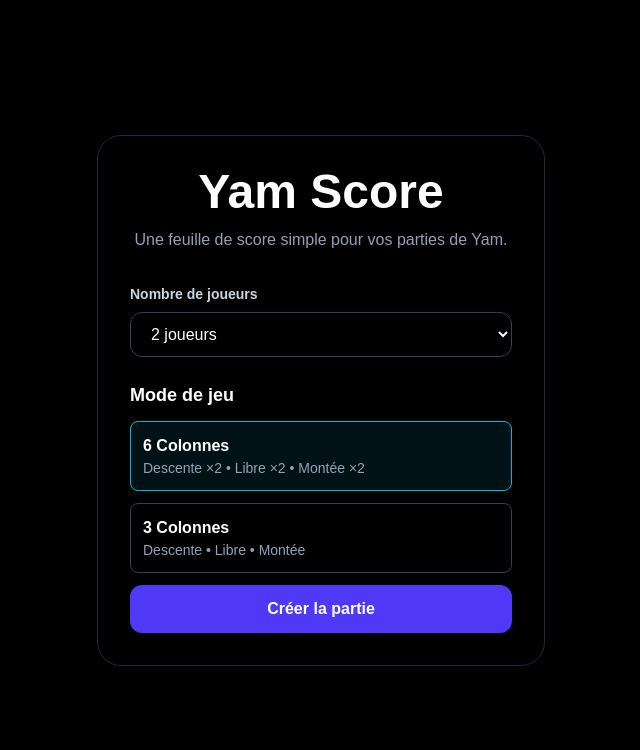
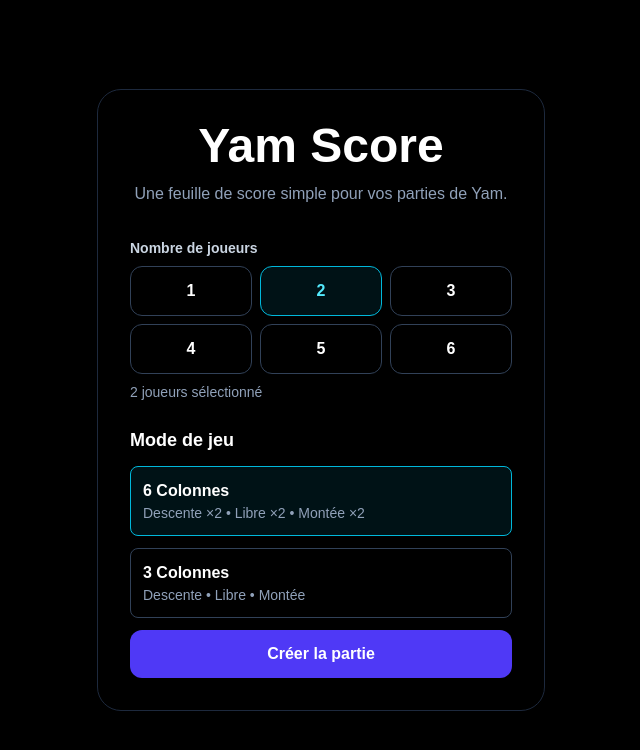
Before and after one commit to TomyGoody/yam-score, a Next.js app: page / in a window 1280 px wide. Shown: the top 750 px of the page, without its empty margins (319-959 px from the left). Built offline with nearby package versions, Linux system fonts and the light colour scheme.

Commit message:
improve ux

```diff
--- a/app/layout.tsx
+++ b/app/layout.tsx
@@ -1,6 +1,7 @@
 import type { Metadata } from "next";
 import { Geist, Geist_Mono } from "next/font/google";
 import "./globals.css";
+import { Analytics } from "@vercel/analytics/next"
 
 const geistSans = Geist({
   variable: "--font-geist-sans",
--- a/app/page.tsx
+++ b/app/page.tsx
@@ -56,6 +56,7 @@ export default function Home() {
   const [editingPlayerId, setEditingPlayerId] = useState<string | null>(null);
 const [editingName, setEditingName] = useState("");
   const [players, setPlayers] = useState<Player[]>([]);
+  const [showQuitModal, setShowQuitModal] = useState(false);
   const [gameMode, setGameMode] = useState<"6cols" | "3cols">("6cols");
   const [showVictoryModal, setShowVictoryModal] = useState(false);
   const [scores, setScores] = useState<Scores>({});
@@ -197,16 +198,20 @@ function countFigure(playerId: string, rowId: YamRow) {
 }
 
   function quitGame() {
-    if (!window.confirm("Quitter la partie ? Les scores seront effacés.")) return;
+  setShowQuitModal(true);
+}
+function confirmQuitGame() {
   localStorage.removeItem(STORAGE_KEY);
+
   setPlayers([]);
   setScores({});
   setSelectedCell(null);
   setScoreInput("");
   setFitToScreen(false);
   setFitScale(1);
+  setShowQuitModal(false);
+  setHasSavedGame(false);
 }
-
   function toggleFullscreen() {
     if (!document.fullscreenElement) {
       document.documentElement.requestFullscreen();
@@ -526,10 +531,54 @@ activeColumns={activeColumns}
     onNewGame={newGameFromVictory}
   />
 )}
+{showQuitModal && (
+  <QuitModal
+    onCancel={() => setShowQuitModal(false)}
+    onConfirm={confirmQuitGame}
+  />
+)}
     </main>
   );
 }
+function QuitModal({
+  onCancel,
+  onConfirm,
+}: {
+  onCancel: () => void;
+  onConfirm: () => void;
+}) {
+  return (
+    <div className="fixed inset-0 z-50 flex items-center justify-center bg-black/80 px-4">
+      <div className="w-full max-w-md rounded-3xl border border-rose-700 bg-black p-6 text-center shadow-2xl shadow-rose-900/30">
+        <div className="text-4xl">⚠️</div>
 
+        <h2 className="mt-3 text-2xl font-black text-white">
+          Quitter la partie ?
+        </h2>
+
+        <p className="mt-3 text-sm font-bold text-slate-400">
+          Les scores actuels seront effacés.
+        </p>
+
+        <div className="mt-6 grid grid-cols-2 gap-3">
+          <button
+            onClick={onCancel}
+            className="rounded-xl bg-slate-800 px-4 py-3 font-black hover:bg-slate-700"
+          >
+            Continuer
+          </button>
+
+          <button
+            onClick={onConfirm}
+            className="rounded-xl bg-rose-700 px-4 py-3 font-black text-white hover:bg-rose-600"
+          >
+            Quitter
+          </button>
+        </div>
+      </div>
+    </div>
+  );
+}
 function StartScreen({
   playerCount,
   setPlayerCount,
@@ -561,17 +610,26 @@ resumeGame: () => void;
           Nombre de joueurs
         </label>
 
-        <select
-          value={playerCount}
-          onChange={(event) => setPlayerCount(Number(event.target.value))}
-          className="mt-2 w-full rounded-xl border border-slate-700 bg-black px-4 py-3 text-white"
+        <div className="mt-2 grid grid-cols-3 gap-2">
+  {[1, 2, 3, 4, 5, 6].map((count) => (
+    <button
+      key={count}
+      type="button"
+      onClick={() => setPlayerCount(count)}
+      className={[
+        "rounded-xl border px-4 py-3 font-black transition",
+        playerCount === count
+          ? "border-cyan-500 bg-cyan-500/10 text-cyan-300"
+          : "border-slate-700 bg-black text-white hover:border-slate-500",
+      ].join(" ")}
     >
-          {[1, 2, 3, 4, 5, 6].map((count) => (
-            <option key={count} value={count}>
-              {count} joueur{count > 1 ? "s" : ""}
-            </option>
+      {count}
+    </button>
   ))}
-        </select>
+</div>
+<p className="mt-2 text-sm text-slate-400">
+  {playerCount} joueur{playerCount > 1 ? "s" : ""} sélectionné
+</p>
 <div className="mt-6">
   <label className="mb-3 block text-lg font-bold">
     Mode de jeu
--- a/package.json
+++ b/package.json
@@ -9,6 +9,7 @@
     "lint": "eslint"
   },
   "dependencies": {
+    "@vercel/analytics": "^2.0.1",
     "lucide-react": "^1.17.0",
     "next": "16.2.9",
     "react": "19.2.4",
```
Also changed, not shown: 1 other file (tests, documents, lock files or other folders). Lines whose indentation alone changed are shown as unchanged.
